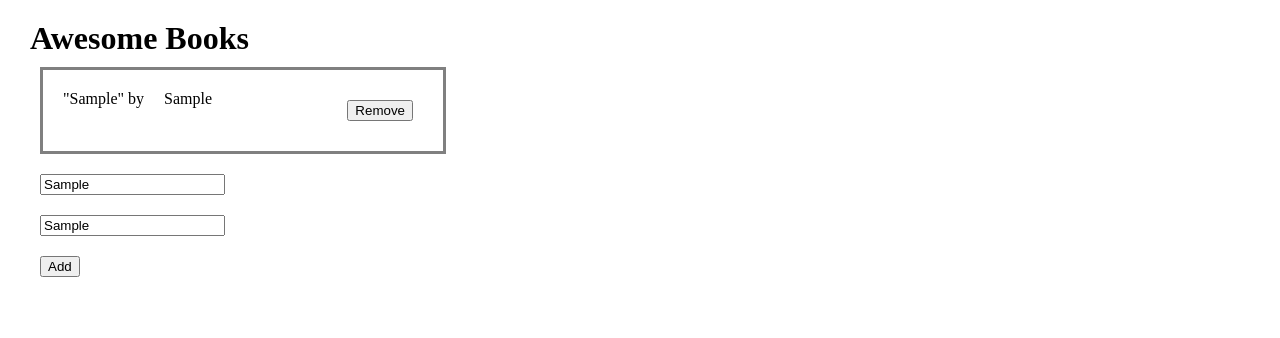
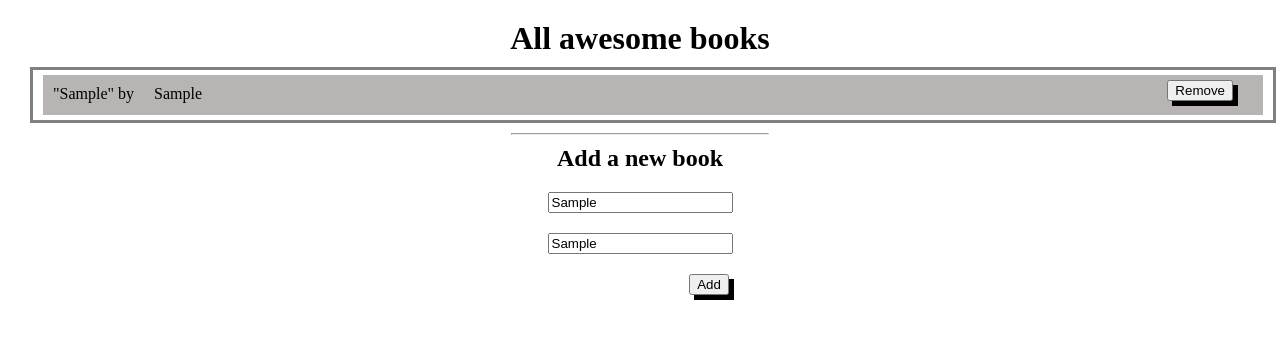
Before and after one commit to VSeray/Awesome-books, a plain HTML site: page index.html in a window 1280 px wide. Both pictures are taken after typing "Sample", "Sample" into the empty fields and a click on the button "Add". Drawn offline with Linux system fonts and the light colour scheme.

Commit message:
Added Styles with css

```diff
--- a/bclasses.js
+++ b/bclasses.js
@@ -17,10 +17,9 @@ class Bclasses {
               <li class='title'>"${this.title}" by</li>
               <li class='author'>${this.author}</li>
             </ul>
-            <ul>
+            <ul class='btn'>
               <li><button class='remove' data-id='${this.id}'>Remove</button></li>
             </ul>
-
            </div>`;
   }
 
--- a/index.html
+++ b/index.html
@@ -1,28 +1,29 @@
 <!DOCTYPE html>
 <html lang="en">
-<head>
-    <meta charset="UTF-8">
-    <meta http-equiv="X-UA-Compatible" content="IE=edge">
-    <meta name="viewport" content="width=device-width, initial-scale=1.0">
-    <link rel="stylesheet" href="style.css">
+  <head>
+    <meta charset="UTF-8" />
+    <meta http-equiv="X-UA-Compatible" content="IE=edge" />
+    <meta name="viewport" content="width=device-width, initial-scale=1.0" />
+    <link rel="stylesheet" href="style.css" />
 
     <title>Awesome Books</title>
-</head>
-<body>
-    <h1>Awesome Books</h1>
-    <div id ="bitems">
+  </head>
+  <body>
+    <h1 class="header">All awesome books</h1>
+    <div id="bitems"></div>
+
+    <hr class="hr" />
+    <div class="form-container">
+      <form id="bookslist">
+        <h2>Add a new book</h2>
+        <input type="text" name="title" placeholder="title" id="btitle" />
+        <br />
+        <input type="text" name="author" placeholder="author" id="bauthor" />
+        <br />
+        <button type="submit" class="button remove" id="btn">Add</button>
+      </form>
     </div>
-
-    <form id="bookslist">
-
-      <input type="text" name="title" placeholder="title" id="btitle">
-      <br>
-      <input type="text" name="author" placeholder="author" id="bauthor">
-      <br>
-      <button type="submit" class="button" id="btn">Add</button>
-
-    </form>
     <script src="bclasses.js"></script>
     <script src="script.js"></script>
-</body>
+  </body>
 </html>
--- a/style.css
+++ b/style.css
@@ -1,21 +1,58 @@
 * {
   margin: 10px;
+}
+
+.header {
+  text-align: center;
+}
+
+#bitems {
+  display: flex;
+  flex-direction: column;
+  border: 3px solid gray;
+  justify-content: space-between;
+  width: 100%;
 }
 
 .wrapper {
   display: flex;
   flex-direction: row;
-  border: 3px solid gray;
   justify-content: space-between;
-  width: 400px;
+  height: 40px;
+  background-color: rgb(185, 180, 180);
+  margin-top: 5px;
+  margin-bottom: 5px;
+}
+
+.hr {
+  width: 20vw;
+  color: #000;
+  margin-left: auto;
+  margin-right: auto;
 }
 
 .wrapper-ul {
   display: flex;
   flex-direction: row;
+  margin: 0;
+}
+
+.btn {
+  margin-top: -15px;
+}
+.remove {
+  box-shadow: 5px 5px #000;
 }
 
 ul {
   list-style-type: none;
   padding: 0;
 }
+
+.form-container {
+  text-align: center;
+}
+
+.button {
+  margin-left: 148px;
+}
```
